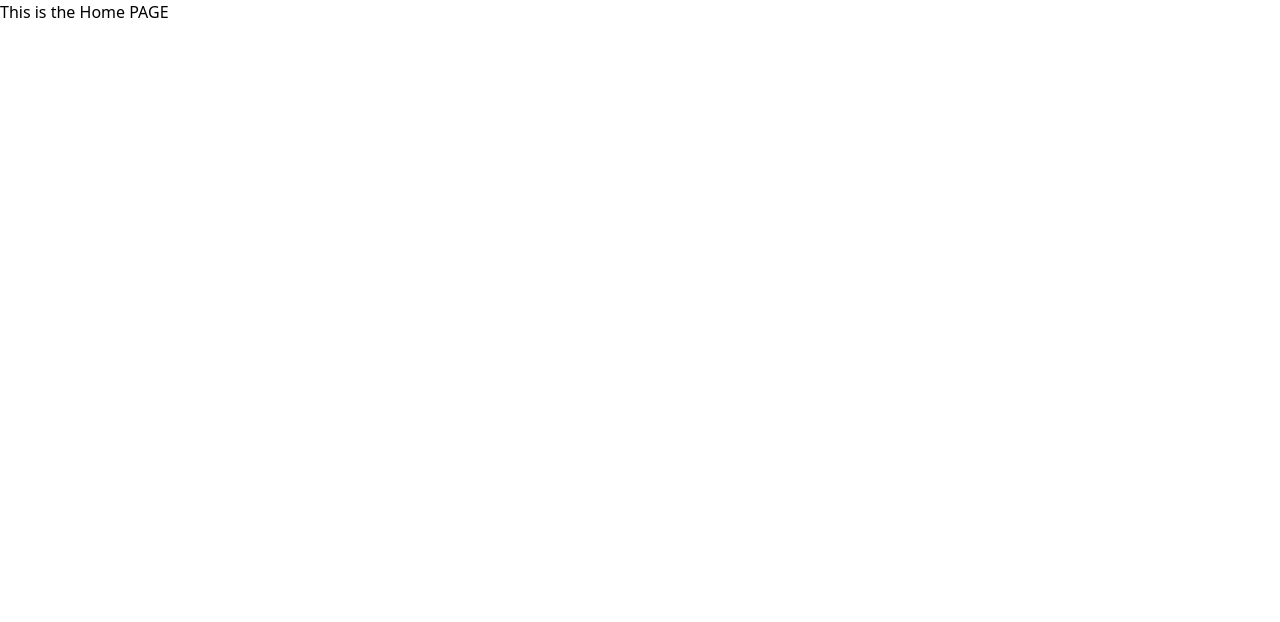
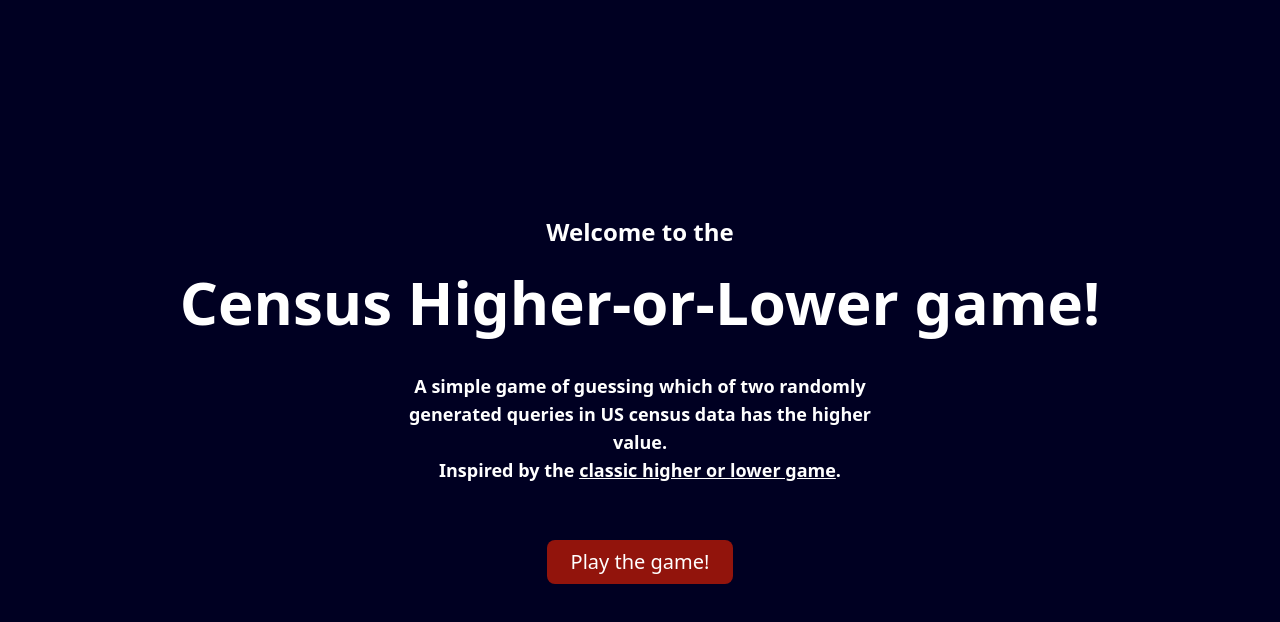
Before and after one commit to ikeie03/census-game, a React (Vite) app in the folder frontend/: page / in a window 1280 px wide. Shown: the top 622 px of the page. Built offline with nearby package versions, Linux system fonts and the light colour scheme.

Commit message:
Create basic Home page

```diff
--- a/frontend/src/pages/Home.tsx
+++ b/frontend/src/pages/Home.tsx
@@ -1,7 +1,33 @@
+import { useNavigate } from "react-router-dom";
+
 const Home = () => {
-    return (
-        <div>This is the Home PAGE</div>
-    );
-}
+  const navigate = useNavigate();
+
+  const handlePlayGame = () => {
+    navigate("/game", { state: { score: 0, highScore: 0 } });
+  };
+
+  return (
+    <div className="flex flex-col items-center justify-center min-h-screen bg-darkblue text-white text-center">
+      <h2 className="text-2xl font-bold mb-6">Welcome to the</h2>
+      <h1 className="text-6xl font-bold mb-10">Census Higher-or-Lower game!</h1>
+
+      <p className="text-lg font-bold mb-6 max-w-lg">
+        A simple game of guessing which of two randomly generated queries in US
+        census data has the higher value. <br /> Inspired by the{" "}
+        <a href="https://www.higherlowergame.com/" className="underline">
+          classic higher or lower game
+        </a>
+        .
+      </p>
+      <button
+        onClick={handlePlayGame}
+        className="mt-8 bg-darkred hover:bg-yellow text-white py-2 px-6 rounded-lg text-xl transition"
+      >
+        Play the game!
+      </button>
+    </div>
+  );
+};
 
 export default Home;
```
